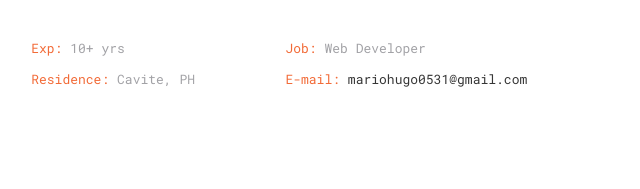
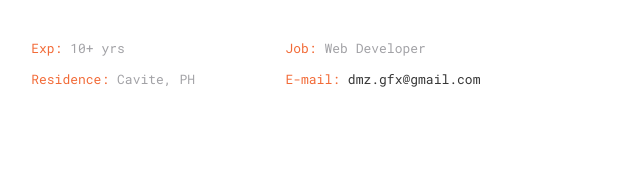
Before and after one commit to jhayrdmz/jhayrdmz.github.io, a website with bundled scripts: page index.html in a window 1280 px wide. Shown: the part 1017-1206 px from the top of the page, 543-1183 px from the left. Built offline with nearby package versions, Linux system fonts and the light colour scheme; animation ran at ten frames a second; a web font is replaced by a local one.

Commit message:
fix: change email address

```diff
--- a/index.html
+++ b/index.html
@@ -156,7 +156,7 @@
                     class="font-normal text-extra-color">Residence: </strong> Cavite, PH</li>
                 <li class="inline-block align-top w-[32%] mt-[12px] mb-0 mx-0"><strong
                     class="font-normal text-extra-color">E-mail:</strong>
-                  <a href="mailto:mariohugo0531@gmail.com">mariohugo0531@gmail.com</a>
+                  <a href="mailto:dmz.gfx@gmail.com">dmz.gfx@gmail.com</a>
                 </li>
               </ul>
             </div>
@@ -520,8 +520,8 @@
                   class="ion ion-email block"></span></div>
               <div class="name font-medium text-[13px] text-[#141414] mt-[6px] mr-0 mb-0 ml-[46px]">Email</div>
               <p class="!mt-[20px] !mb-0">
-                <a href="mailto:mariohugo0531@gmail.com">
-                  <span>mariohugo0531@gmail.com</span></a>
+                <a href="mailto:dmz.gfx@gmail.com">
+                  <span>dmz.gfx@gmail.com</span></a>
               </p>
             </div>
             <div class="service-item inline-block align-top w-[28%] mt-[50px] mr-[4%] mb-0 ml-0 text-left">
```
